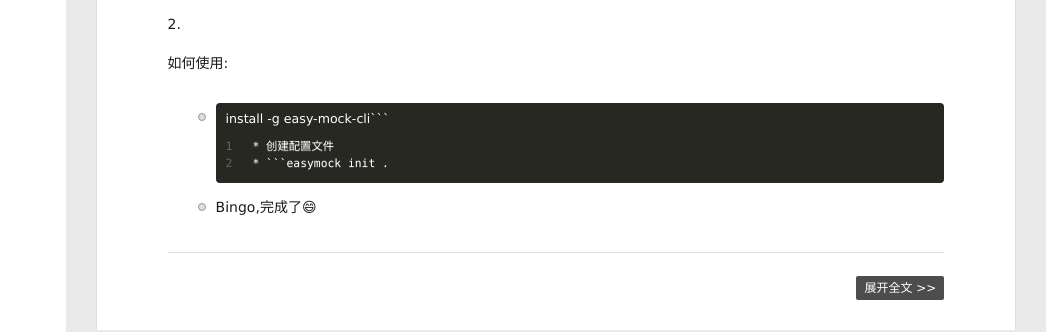
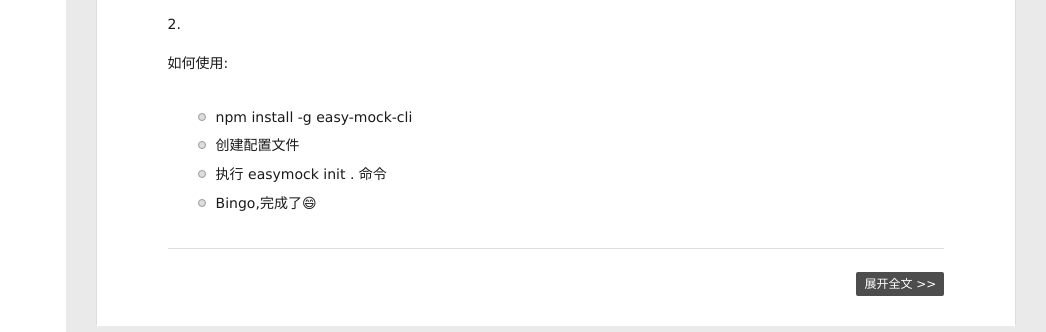
Before and after one commit to rujptw/catch-the-moment, a plain HTML site: page index.html in a window 1280 px wide. Shown: the part 415-747 px from the top of the page, 234-1280 px from the left. Drawn offline with Linux system fonts and the light colour scheme; files that its build step writes are made by us from their sources.

Commit message:
Site updated: 2018-10-10 13:57:16

````diff
--- a/index.html
+++ b/index.html
@@ -183,10 +183,10 @@
 </li>
 <li><p>如何使用: </p>
 <ul>
-<li><figure class="highlight plain"><figcaption><span>install -g easy-mock-cli```</span></figcaption><table><tr><td class="gutter"><pre><span class="line">1</span><br><span class="line">2</span><br></pre></td><td class="code"><pre><span class="line">* 创建配置文件</span><br><span class="line">* ```easymock init .</span><br></pre></td></tr></table></figure>
-</li>
-<li><p>Bingo,完成了😄</p>
-</li>
+<li>npm install -g easy-mock-cli</li>
+<li>创建配置文件</li>
+<li>执行 easymock init . 命令</li>
+<li>Bingo,完成了😄</li>
 </ul>
 </li>
 </ol>
````
Also changed, not shown: 2018/10/10/怎么使用easymock/index.html (+8 -8 lines), content.json (+1 -1 lines).
